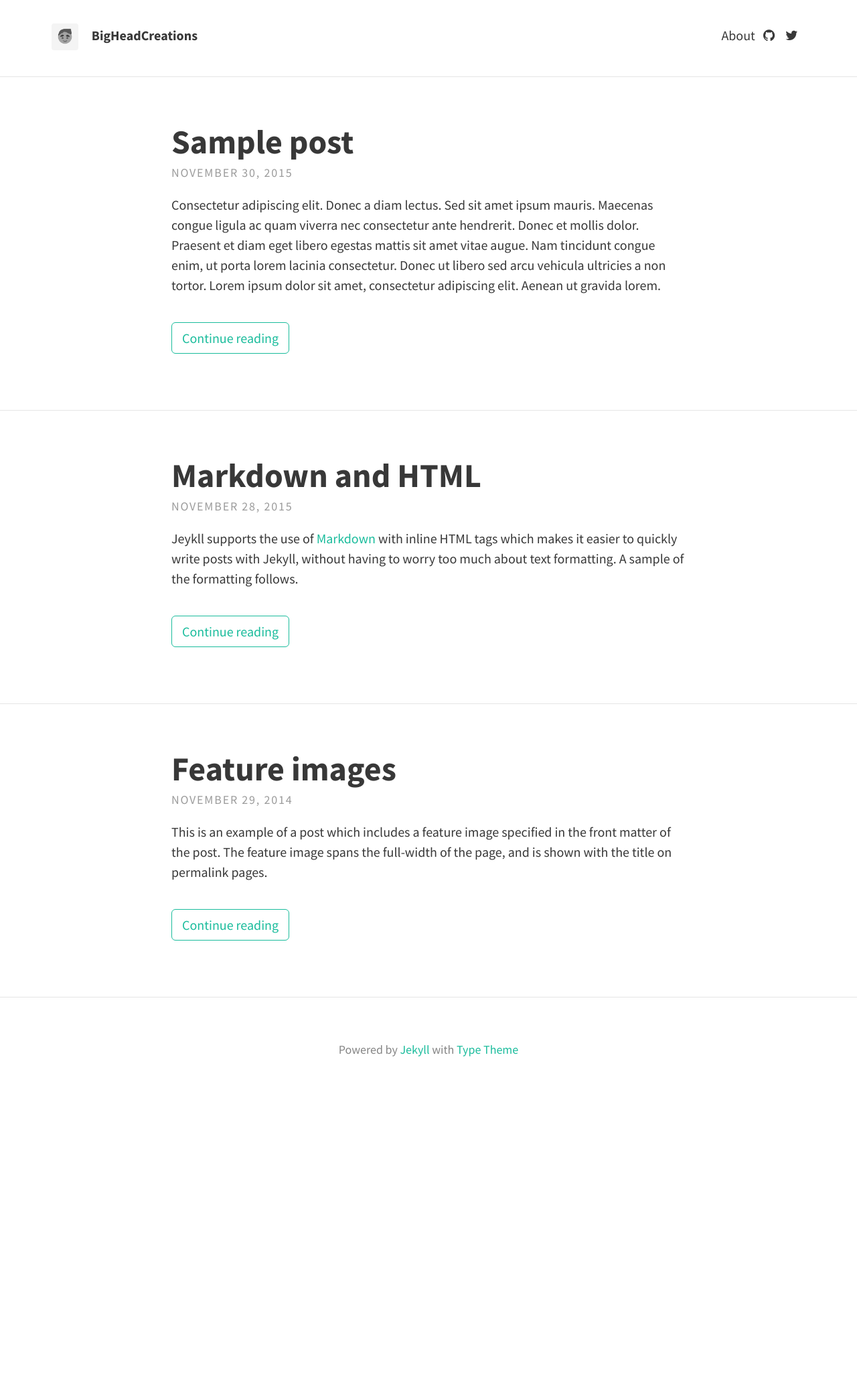
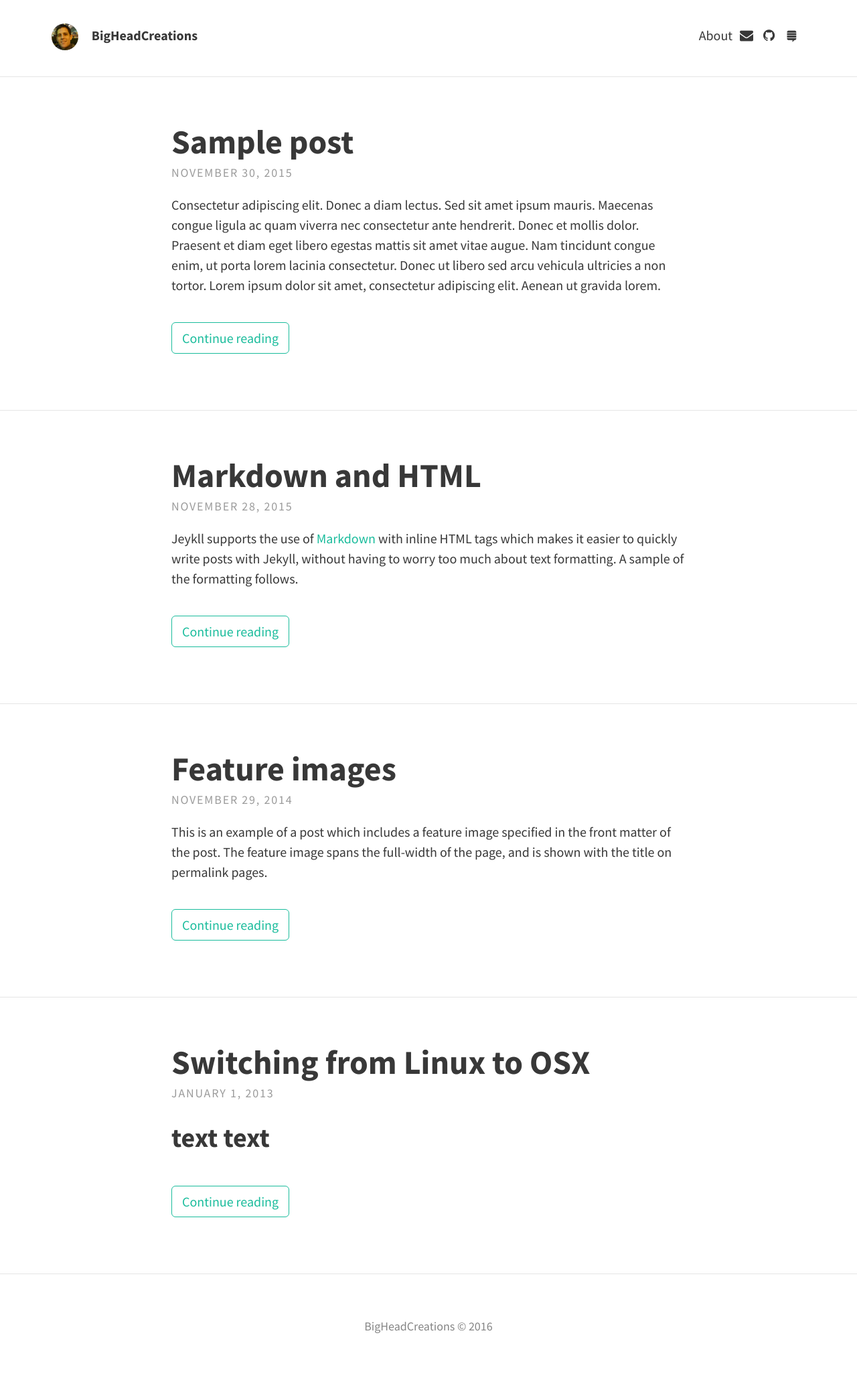
Before and after one commit to BigHeadCreations/bigheadcreations.github.io, a Jekyll site: the page built from index.html, in a window 1280 px wide. Shown: the whole page at 67% size. Built offline with Jekyll 4.4.1, drawn with Linux system fonts in a browser that asks for light colours; nearby versions of some CDN libraries; the list of posts is cut into pages by our own code; before the commit the page ends 1644 px from its top, so only the background shows below that.

Commit message:
Added avatar. Small changes.

```diff
--- a/_config.yml
+++ b/_config.yml
@@ -6,7 +6,7 @@ url: "http://example.com" # the base hostname & protocol for your site
 theme:
   # Meta
   title: BigHeadCreations
-  avatar: avatar.png
+  avatar: avatar.jpg
   gravatar: # Email MD5 hash
   description: "A website with blog posts and pages" # used by search engines
 
@@ -14,27 +14,27 @@ theme:
   header_text:
   header_text_feature_image:
   footer_text: >
-   Powered by <a href="http://jekyllrb.com">Jekyll</a> with <a href="https://rohanchandra.github.io/project/type/">Type Theme</a>
+   BigHeadCreations &copy; 2016
 
   # Icons
   rss: false
-  email_address: # Full email address, e.g. "sam@example.com"
+  email_address: "tim@bigheadcreations.com" # Full email address, e.g. "sam@example.com"
   behance:
   bitbucket:
   dribbble:
   facebook:
   flickr:
-  github: "rohanchandra/type-theme"
+  github: "BigHeadCreations"
   google_plus:
   instagram:
   linkedin:  # Full URL
   pinterest:
   reddit:
   soundcloud:
-  stack_exchange:  # Full URL
+  stack_exchange: "http://stackoverflow.com/users/2959670/bigheadcreations" # Full URL
   steam:
   tumblr:
-  twitter: "twitter"
+  twitter:
   wordpress:
   youtube:
 
--- a/_sass/includes/_header.scss
+++ b/_sass/includes/_header.scss
@@ -17,6 +17,7 @@
     margin-top: -3px;
     border-radius: 0.2em;
     margin-right: 1em;
+    border-radius: 100%;
   }
 
   .site-title {
```
Also changed, not shown: _posts/2013-01-01-switch-to-linux.md (added, +18 -0 lines), img/avatar.jpg (added), img/avatar.png (deleted).
